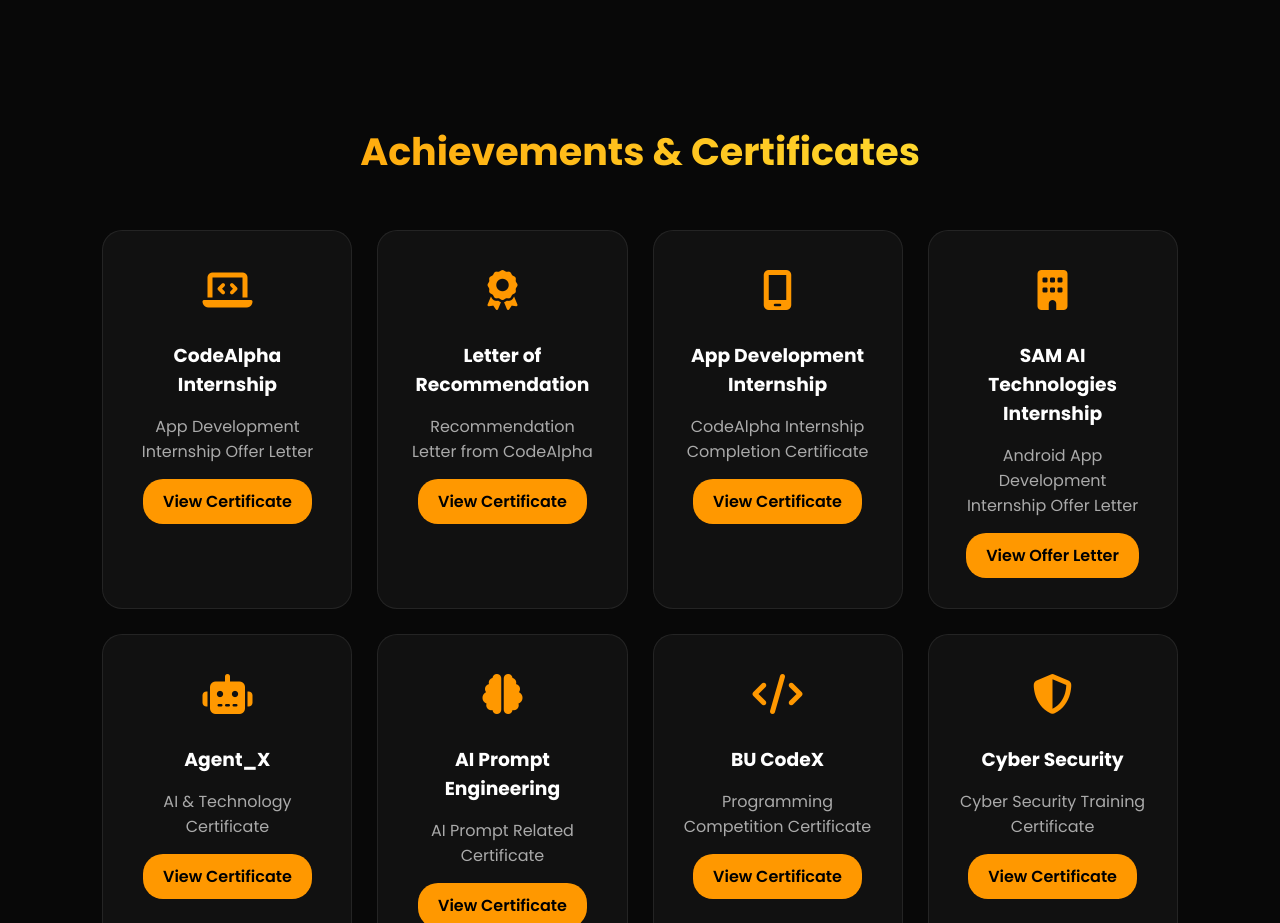
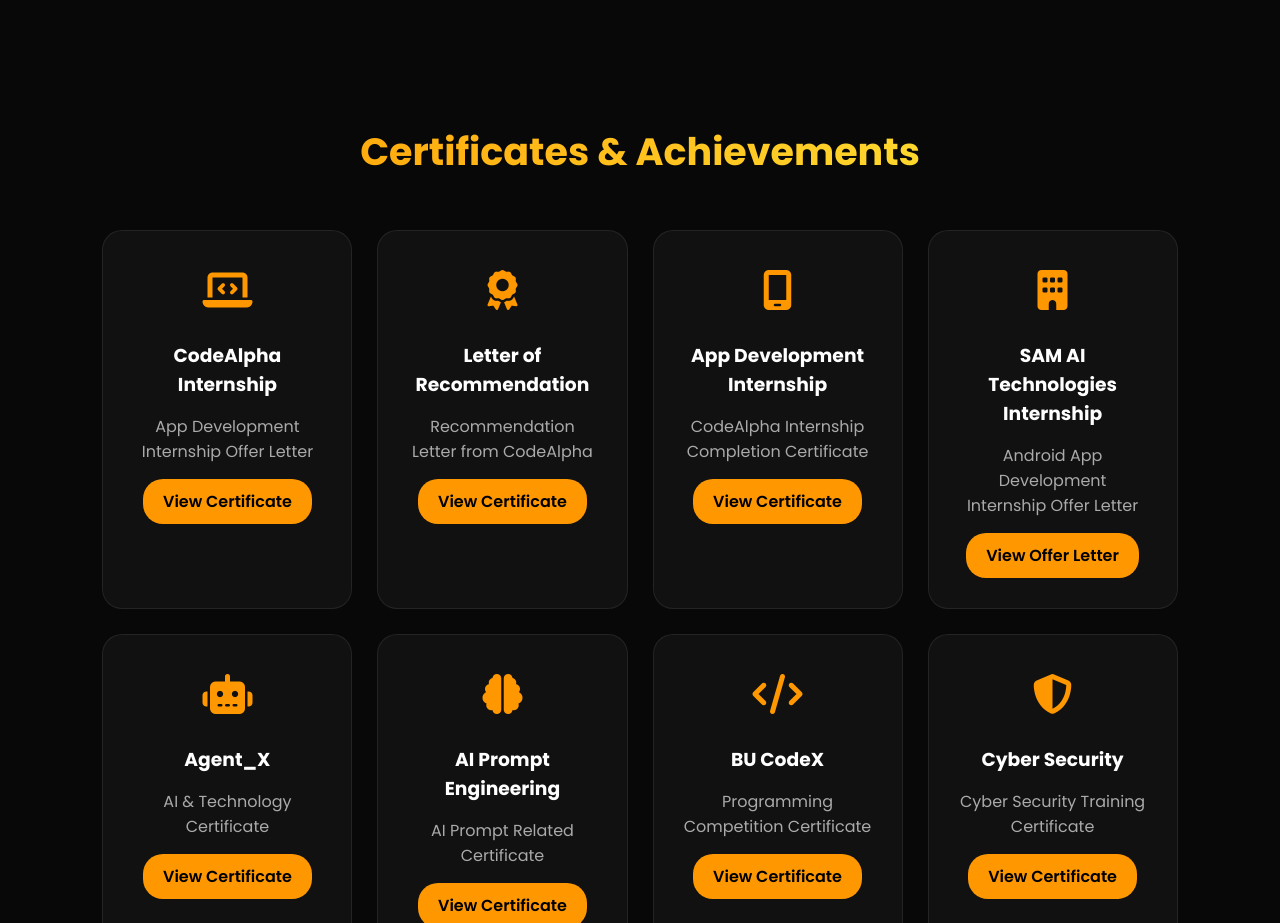
Before and after one commit to Amirhossainlimon/my_portfolio, a plain HTML site: page index.html in a window 1280 px wide. Shown: the part 4400-5323 px from the top of the page. Drawn offline with nearby package versions, Linux system fonts and the light colour scheme; no server answers.

Commit message:
Update index.html

```diff
--- a/index.html
+++ b/index.html
@@ -5,17 +5,16 @@
 <meta name="viewport" content="width=device-width, initial-scale=1.0">
 <title>Amir Hossain Limon | Flutter Developer</title>
 
-<!-- Google Font -->
+
 <link rel="preconnect" href="https://fonts.googleapis.com">
 <link rel="preconnect" href="https://fonts.gstatic.com" crossorigin>
 <link href="https://fonts.googleapis.com/css2?family=Poppins:wght@300;400;500;600;700;800&display=swap" rel="stylesheet">
 
-<!-- Font Awesome -->
+
 <link rel="stylesheet" href="https://cdnjs.cloudflare.com/ajax/libs/font-awesome/6.5.1/css/all.min.css">
-<!-- Devicon -->
 <link rel="stylesheet" href="https://cdn.jsdelivr.net/gh/devicons/devicon@latest/devicon.min.css">
 
-<!-- CSS -->
+
 <link rel="stylesheet" href="style.css">
 </head>
 
@@ -42,18 +41,14 @@
     </div>
 </div>
 
-<!-- =========================
-DYNAMIC THEME SCRIPT
-========================= -->
+
 <script>
     var themes = ['theme-green', 'theme-blue', 'theme-purple', 'theme-orange'];
     var randomTheme = themes[Math.floor(Math.random() * themes.length)];
     document.body.className = randomTheme;
 </script>
 
-<!-- =========================
-NAVBAR
-========================= -->
+
 <header>
 <nav class="navbar">
 <a href="#home" class="logo">
@@ -76,9 +71,7 @@
 </nav>
 </header>
 
-<!-- =========================
-HERO SECTION
-========================= -->
+
 <section class="hero" id="home">
 <div class="hero-container hidden">
 <div class="hero-content">
@@ -114,9 +107,7 @@
 </div>
 </section>
 
-<!-- =========================
-ABOUT SECTION
-========================= -->
+
 <section id="about">
 <div class="section-title hidden">
 <h2>About Me</h2>
@@ -128,9 +119,6 @@
 </div>
 </section>
 
-<!-- =========================
-EDUCATION SECTION
-========================= -->
 <section id="education">
 <div class="section-title hidden">
 <h2>Education</h2>
@@ -163,9 +151,6 @@
 </div>
 </section>
 
-<!-- =========================
-TECHNICAL SKILLS
-========================= -->
 <section id="skills">
 <div class="section-title hidden">
 <h2>Technical Skills</h2>
@@ -185,9 +170,7 @@
 </div>
 </section>
 
-<!-- =========================
-SOFT SKILLS
-========================= -->
+
 <section id="soft-skills">
 <div class="section-title hidden">
 <h2>Soft Skills</h2>
@@ -202,9 +185,7 @@
 </div>
 </section>
 
-<!-- =========================
-EXPERIENCE SECTION
-========================= -->
+
 <section id="experience">
 
     <div class="section-title hidden">
@@ -213,7 +194,6 @@
 
     <div class="experience-container">
 
-        <!-- App Development -->
         <div class="experience-box hidden">
             <div class="exp-icon">
                 <i class="fa-solid fa-mobile-screen"></i>
@@ -239,7 +219,6 @@
         </div>
 
 
-        <!-- Teaching -->
         <div class="experience-box hidden delay-1">
 
             <div class="exp-icon">
@@ -264,7 +243,7 @@
         </div>
 
 
-        <!-- Leadership -->
+
         <div class="experience-box hidden delay-2">
 
             <div class="exp-icon">
@@ -295,21 +274,16 @@
 </section>
 
 
-<!-- =========================
-CERTIFICATES SECTION
-========================= -->
-
 <section id="certificate">
 
 <div class="section-title hidden">
-<h2>Achievements & Certificates</h2>
+<h2>Certificates & Achievements</h2>
 
 </div>
 
 
 <div class="certificate-container">
 
-    <!-- CodeAlpha Offer Letter -->
 <div class="certificate-card hidden delay-3">
     <div class="certificate-logo">
         <i class="fa-solid fa-laptop-code"></i>
@@ -321,7 +295,6 @@
     </a>
 </div>
 
-<!-- LOR -->
 <div class="certificate-card hidden delay-4">
     <div class="certificate-logo">
         <i class="fa-solid fa-award"></i>
@@ -333,7 +306,7 @@
     </a>
 </div>
 
-    <!-- App Development Certificate -->
+
 <div class="certificate-card hidden delay-2">
     <div class="certificate-logo">
         <i class="fa-solid fa-mobile-screen"></i>
@@ -345,7 +318,7 @@
     </a>
 </div>
 
-    <!-- Company Offer Letter -->
+
 <div class="certificate-card hidden delay-5">
     <div class="certificate-logo">
         <i class="fa-solid fa-building"></i>
@@ -359,7 +332,7 @@
     </a>
 </div>
 
-<!-- Agent X -->
+
 <div class="certificate-card hidden">
     <div class="certificate-logo">
         <i class="fa-solid fa-robot"></i>
@@ -372,7 +345,6 @@
 </div>
 
 
-<!-- AI Prompt -->
 <div class="certificate-card hidden delay-1">
     <div class="certificate-logo">
         <i class="fa-solid fa-brain"></i>
@@ -385,7 +357,7 @@
 </div>
 
 
-<!-- BU CodeX -->
+
 <div class="certificate-card hidden delay-2">
     <div class="certificate-logo">
         <i class="fa-solid fa-code"></i>
@@ -397,7 +369,7 @@
     </a>
 </div>
 
-<!-- Cyber Security -->
+
 <div class="certificate-card hidden delay-1">
     <div class="certificate-logo">
         <i class="fa-solid fa-shield-halved"></i>
@@ -409,7 +381,7 @@
     </a>
 </div>
 
-<!-- Spoken English -->
+
 <div class="certificate-card hidden delay-3">
     <div class="certificate-logo">
         <i class="fa-solid fa-language"></i>
@@ -429,9 +401,7 @@
 
 </section>
 
-<!-- =========================
-     ENTREPRENEURSHIP SECTION
-========================= -->
+
 
 <section id="entrepreneurship" class="entrepreneurship-section">
 
@@ -443,7 +413,6 @@
   <div class="entrepreneur-card hidden">
 
 
-    <!-- Image Wrapper -->
     <div class="entrepreneur-image">
 
       <img src="assets/nel.jpg"
@@ -454,7 +423,6 @@
 
 
 
-    <!-- Content Wrapper -->
     <div class="entrepreneur-details">
 
 
@@ -512,9 +480,7 @@
 
 </section>
 
-<!-- =========================
-PROJECTS SECTION
-========================= -->
+
 <section id="projects">
 
 <div class="section-title hidden">
@@ -524,7 +490,7 @@
 <div class="projects-container">
 
 
-<!-- Trendify E-Commerce App -->
+
 <div class="project-card hidden">
 
 <div class="project-image">
@@ -568,7 +534,7 @@
 </div>
 
 
-<!-- Task Manager -->
+
 <div class="project-card hidden delay-1">
 
 <div class="project-image">
@@ -605,7 +571,6 @@
 </div>
 </div>
 
-<!-- Contact Management App -->
 <div class="project-card hidden delay-1">
 
 <div class="project-image">
@@ -644,7 +609,7 @@
 </div>
 
 
-<!-- BMI Calculator -->
+
 <div class="project-card hidden delay-1">
 
 <div class="project-image">
@@ -681,7 +646,7 @@
 </div>
 </div>
 
-<!-- Weather App -->
+
 <div class="project-card hidden delay-2">
 
 <div class="project-image">
@@ -721,7 +686,7 @@
 
 
 
-<!-- Quote Vault -->
+
 <div class="project-card hidden">
 
 <div class="project-image">
@@ -761,7 +726,7 @@
 
 
 
-<!-- Flashcard Quiz -->
+
 <div class="project-card hidden delay-1">
 
 <div class="project-image">
@@ -801,7 +766,6 @@
 
 
 
-<!-- Scientific Calculator -->
 <div class="project-card hidden delay-2">
 
 <div class="project-image">
@@ -874,10 +838,6 @@
 
 </section>
 
-
-<!-- =========================
-CONTACT SECTION
-========================= -->
 <section id="contact">
     <div class="section-title hidden">
         <h2>Contact</h2>
@@ -936,7 +896,7 @@
 
         </div>
 
-        <!-- RIGHT SIDE: LET'S TALK FORM -->
+
         <div class="contact-form hidden">
             <h2>Let's Talk 🚀</h2>
             <p>
@@ -972,9 +932,6 @@
     </div>
 </section>
 
-    <!-- =========================
-FOOTER
-========================= -->
 
 <footer>
 
@@ -986,7 +943,7 @@
 
 
 
-<!-- Cursor -->
+
 
 <div class="cursor-dot"></div>
 
```
